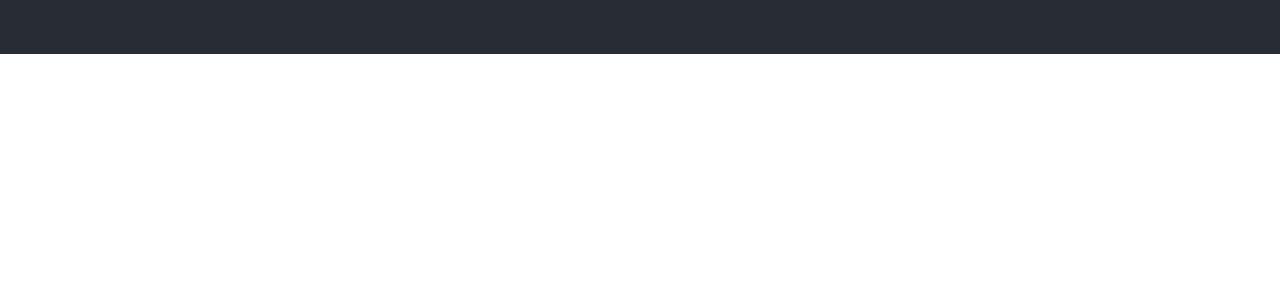
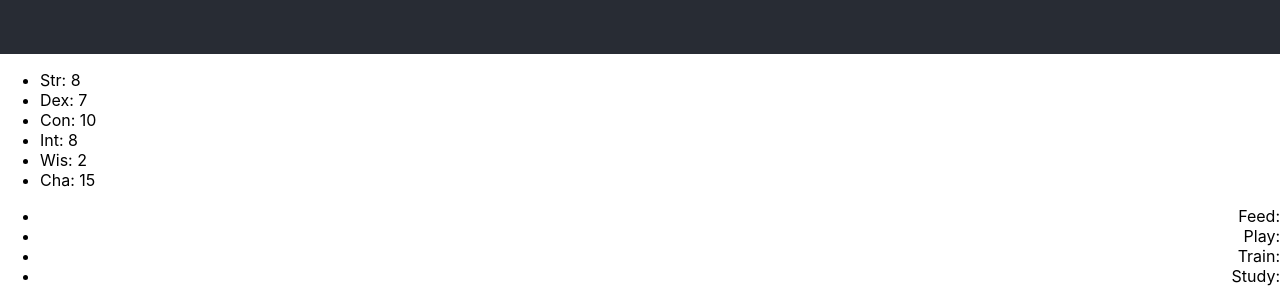
Before and after one commit to Kyubied6319/PokPok, a React (Create React App) app: page / in a window 1280 px wide. Shown: the part 828-1127 px from the top of the page. Before the commit the page ends 882 px from the top, so only its background shows below. Built offline with nearby package versions, Linux system fonts and the light colour scheme.

Commit message:
Addition of Stats and action sidebars

```diff
--- a/src/App.css
+++ b/src/App.css
@@ -2,8 +2,15 @@
   text-align: center;
 }
 
+.Stats{
+  text-align: left;
+}
+
+.Actions{
+  text-align: right;
+}
+
 .App-logo {
-  /*original height = 40*/
   height: 40vmin;
   pointer-events: none;
 }
--- a/src/App.js
+++ b/src/App.js
@@ -1,11 +1,46 @@
 import React from 'react';
 import './App.css';
+
+//Temp placeholder of sample user till backend is set up
 const user = {
   name : 'Tumblepoke',
   imageUrl: 'https://drive.google.com/uc?export=view&id=1X0ENC_-RHRpF4WkV8ncSUpTcK_aVULwH',
   imageSize: 90,
+  age: 0,
+  stats: [
+    {title: "Str", attr: 8, id: 1},
+    {title: "Dex", attr: 7, id: 2},
+    {title: "Con", attr: 10, id: 3},
+    {title: "Int", attr: 8, id: 4},
+    {title: "Wis", attr: 2, id: 5},
+    {title: "Cha", attr: 15, id: 6},
+  ]
 };
+
+//list of actions (to be implemented)
+const actions = [
+  {title:'Feed', attr:'', id: 1},
+  {title:'Play', attr:'', id: 2},
+  {title:'Train', attr:'', id: 3},
+  {title:'Study', attr:'', id: 4},
+]
+
+//function to list user stats
+
+
+
+
 function App() {
+  const listStats = user.stats.map(stat =>
+    <li key = {stat.id}>
+      {stat.title}: {stat.attr}
+    </li>
+    );
+  const listActions = actions.map(action =>
+    <li key = {action.id}>
+      {action.title}: {action.attr}
+    </li>
+    );
   return (
     <div className="App">
       <h1>{user.name}</h1>
@@ -23,6 +58,14 @@ function App() {
           Lovefool by The Cardigans
         </a>
       </header>
+      <body>
+        <div className='Stats'>
+          <ul>{listStats}</ul>
+        </div>
+        <div className='Actions'>
+          <ul>{listActions}</ul>
+        </div>
+      </body>
     </div>
   );
 }
```
